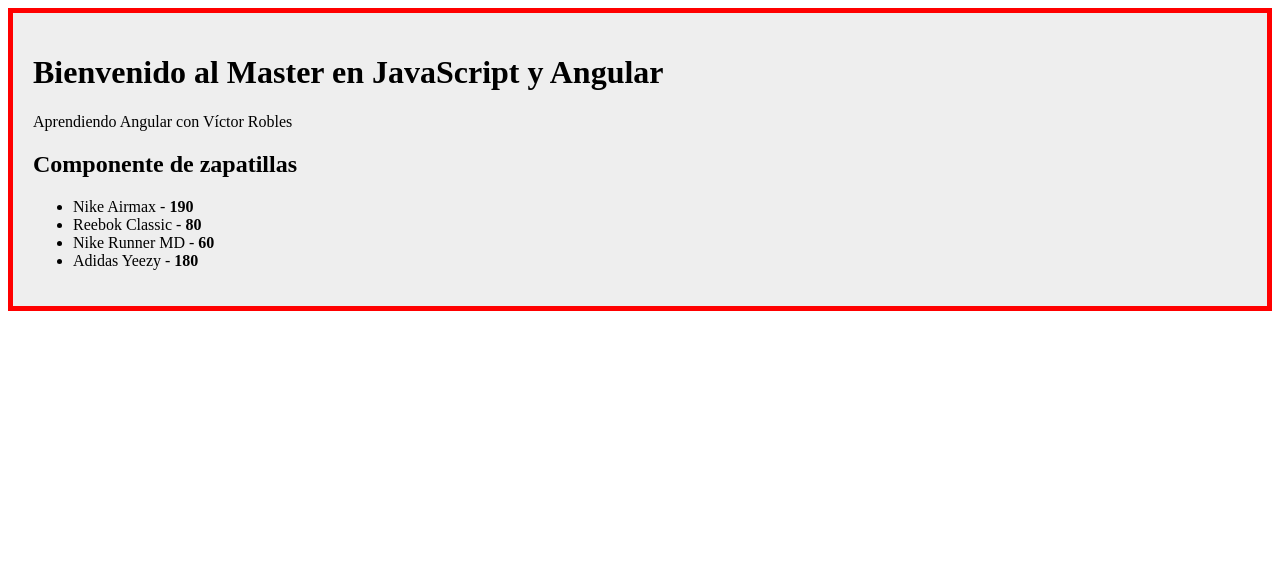
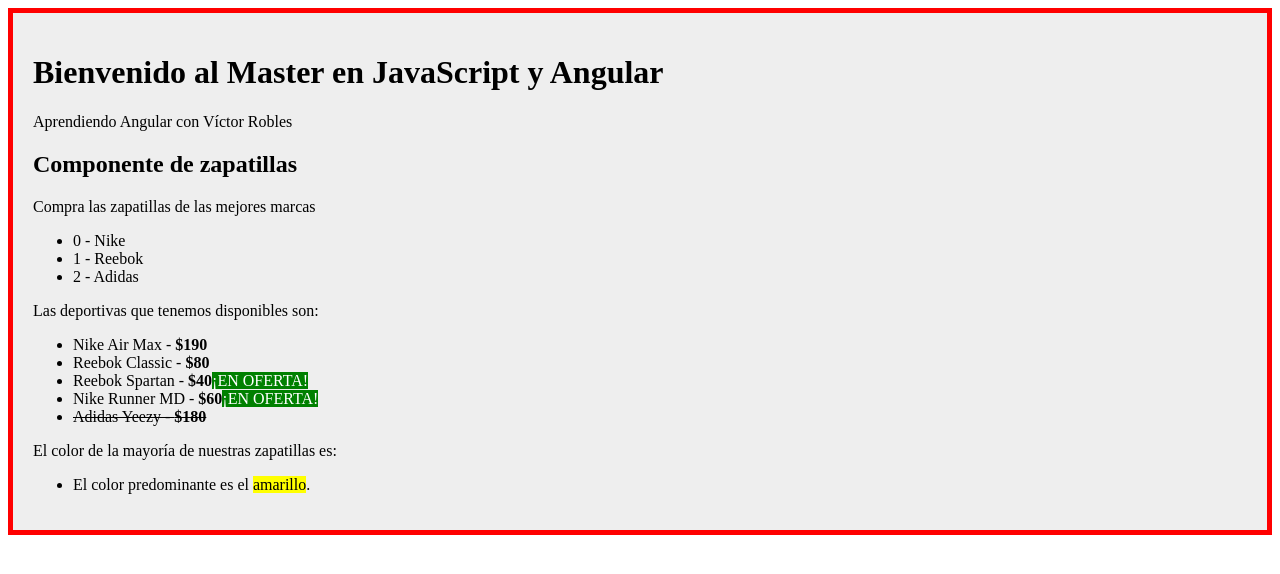
Before and after one commit to SaloRB/aprendiendo-angular, an Angular app: page / in a window 1280 px wide. Shown: the top 574 px of the page. Built offline with nearby package versions, Linux system fonts and the light colour scheme.

Commit message:
Directivas ngIf, ngFor y ngSwitch

```diff
--- a/src/app/zapatillas/zapatillas.component.html
+++ b/src/app/zapatillas/zapatillas.component.html
@@ -1,6 +1,43 @@
 <h2>{{ titulo }}</h2>
+
+<p>Compra las zapatillas de las mejores marcas</p>
+
+<ul>
+    <li *ngFor="let marca of marcas; let indice = index">{{ indice + ' - ' + marca }}</li>
+</ul>
+
+<p>Las deportivas que tenemos disponibles son:</p>
 <ul>
     <li *ngFor="let zapatilla of zapatillas">
-        {{ zapatilla.nombre }} - <strong>{{ zapatilla.precio }}</strong>
+
+        <span [ngStyle]="{
+                            'text-decoration': !zapatilla.stock ? 'line-through' : 'none'
+                        }">{{ zapatilla.nombre }} - <strong>${{ zapatilla.precio }}</strong></span>
+        <span *ngIf="zapatilla.precio < 80" [style.background]="zapatilla.precio < 80 ? 'green' : 'transparent'"
+            [style.color]="zapatilla.precio < 80 ? 'white' : 'black'">¡EN OFERTA!</span>
     </li>
 </ul>
+
+<p>El color de la mayoría de nuestras zapatillas es:</p>
+<ul [ngSwitch]="color">
+    <li *ngSwitchCase="'yellow'">
+        El color predominante es el <span [ngStyle]="{
+            'background': color
+        }">amarillo</span>.
+    </li>
+    <li *ngSwitchCase="'red'">
+        El color predominante es el <span [ngStyle]="{
+            'background': color
+        }">rojo</span>.
+    </li>
+    <li *ngSwitchCase="'blue'">
+        El color predominante es el <span [ngStyle]="{
+            'background': color
+        }">azul</span>.
+    </li>
+    <li *ngSwitchCase="'orange'">
+        El color predominante es el <span [ngStyle]="{
+            'background': color
+        }">naranja</span>.
+    </li>
+</ul>
--- a/src/app/zapatillas/zapatillas.component.ts
+++ b/src/app/zapatillas/zapatillas.component.ts
@@ -8,17 +8,30 @@ import { Zapatilla } from "../models/zapatilla";
 export class ZapatillasComponent implements OnInit {
     public titulo: string = "Componente de zapatillas"
     public zapatillas: Array<Zapatilla>;
+    public marcas: String[];
+    public color: string;
 
     constructor() {
+        this.color = 'yellow';
+        this.marcas = new Array();
         this.zapatillas = [
-            new Zapatilla('Nike Airmax', 'Nike', 'Rojo', 190, true),
+            new Zapatilla('Nike Air Max', 'Nike', 'Rojo', 190, true),
             new Zapatilla('Reebok Classic', 'Reebok', 'Blanco', 80, true),
+            new Zapatilla('Reebok Spartan', 'Reebok', 'Azul', 40, true),
             new Zapatilla('Nike Runner MD', 'Nike', 'Negro', 60, true),
             new Zapatilla('Adidas Yeezy', 'Adidas', 'Gris', 180, false)
         ];
     }
 
     ngOnInit() {
-        console.log(this.zapatillas);
+        this.getMarcas();
+    }
+
+    getMarcas() {
+        this.zapatillas.forEach((zapatilla, index) => {
+            if (this.marcas.indexOf(zapatilla.marca) < 0) {
+                this.marcas.push(zapatilla.marca);
+            }
+        });
     }
 }
```
